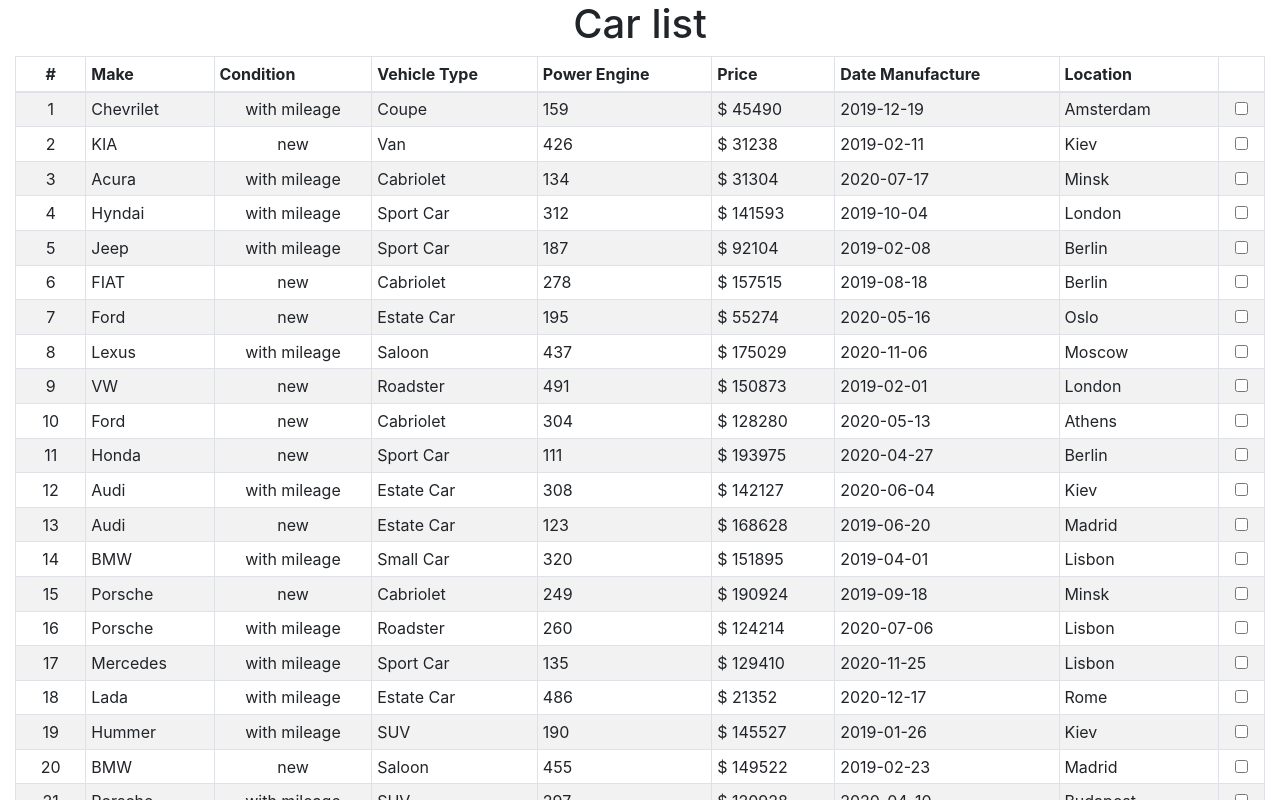
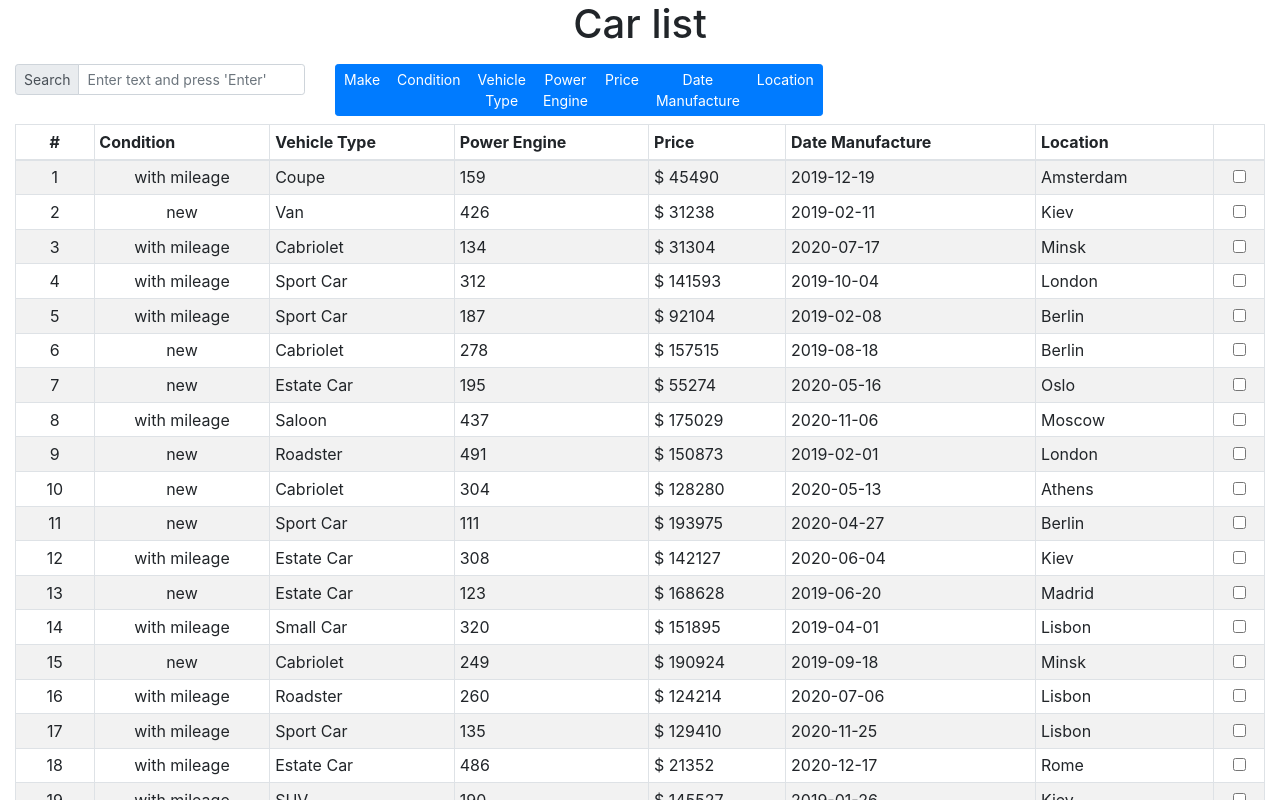
Before and after one commit to DmitryAstapenko/datagrid, a React (Create React App) app: page / in a window 1280 px wide. Shown: the top 800 px of the page. Built offline with nearby package versions, Linux system fonts and the light colour scheme.

Commit message:
feat: add add filtering

```diff
--- a/src/actions/actionCreator.js
+++ b/src/actions/actionCreator.js
@@ -1,4 +1,4 @@
-import { SORT_DECREASE, SORT_INCREASE, DELETE_CARS, CHECK_CAR } from '../constants';
+import { SORT_DECREASE, SORT_INCREASE, DELETE_CARS, CHECK_CAR, FILTER_CARS } from '../constants';
 
 export const sortDecrease = key => ({
   type: SORT_DECREASE, key
@@ -15,3 +15,7 @@
 export const checkCar = id => ({
   type: CHECK_CAR, id
 });
+
+export const filterCars = valueFilter => ({
+  type: FILTER_CARS , valueFilter
+});
--- a/src/components/dataGridTable/DataGridTable.css
+++ b/src/components/dataGridTable/DataGridTable.css
@@ -18,3 +18,7 @@
 .row-checked:hover {
   background: #dc3545 !important;
 }
+
+.dissplay-none {
+  display: none;
+}
--- a/src/components/dataGridTable/DataGridTable.jsx
+++ b/src/components/dataGridTable/DataGridTable.jsx
@@ -1,5 +1,5 @@
-import React, { useState } from 'react';
-import { Table, OverlayTrigger, Tooltip, Form } from 'react-bootstrap';
+import React, { useState, Fragment } from 'react';
+import { Table, OverlayTrigger, Tooltip, Form, Row, Col, InputGroup, FormControl, ToggleButton, ToggleButtonGroup } from 'react-bootstrap';
 import PropTypes from 'prop-types';
 import { Icon } from '@iconify/react';
 import sortAmountDownAlt from '@iconify/icons-fa-solid/sort-amount-down-alt';
@@ -10,12 +10,11 @@
 
 import './DataGridTable.css';
 
-const COLUMNS = data.columns;
-
-function DataGridTable({ cars, sortDecrease, sortIncrease, deleteCars, checkCar }) {
-  const columns = COLUMNS;
+function DataGridTable({ cars, sortDecrease, sortIncrease, deleteCars, checkCar, filterCars }) {
   const iconDefault = 'icon';
   const iconActive = 'icon-sort-active';
+
+  const [columns, setColumns] = useState(data.columns);
   const [sortedColumn, setSortedKey] = useState({
     columnKey: "",
     increaseCN: iconDefault,
@@ -24,23 +23,52 @@
 
   function handleClickSortIncs(key) {
     sortIncrease(key);
-    setSortedKey({
-      columnKey: key,
-      increaseCN: iconActive,
-      decreaseCN: iconDefault
-    })
+    setSortedKey({ columnKey: key, increaseCN: iconActive, decreaseCN: iconDefault });
   }
 
   function handleClickSortDecs(key) {
     sortDecrease(key);
-    setSortedKey({
-      columnKey: key,
-      increaseCN: iconDefault,
-      decreaseCN: iconActive
-    })
+    setSortedKey({ columnKey: key, increaseCN: iconDefault, decreaseCN: iconActive });
+  }
+
+  function handleFilterCars(value) {
+    setSortedKey({ columnKey: "", increaseCN: iconDefault, decreaseCN: iconDefault });
+    filterCars(value);
+  }
+
+  function handleKeyDown(event) {
+    if (event.key === "Enter") {
+      handleFilterCars(event.target.value);
+    }
+  }
+
+  function handleBlur(event) {
+    handleFilterCars(event.target.value);
   }
 
   return (
+    <Fragment>
+      <Row>
+        <Col xl={3} lg={3} md={6} sm={12} xs={12} >
+          <InputGroup size="sm" className="mb-2 mt-2">
+            <InputGroup.Prepend>
+              <InputGroup.Text>Search</InputGroup.Text>
+            </InputGroup.Prepend>
+            <FormControl
+              placeholder="Enter text and press 'Enter'"
+              onBlur={(event) => handleBlur(event)}
+              onKeyDown={(event) => handleKeyDown(event)}
+            />
+          </InputGroup>
+        </Col>
+        <Col xl={3} lg={3} md={6} sm={12} xs={12}>
+          <ToggleButtonGroup type="checkbox" size="sm" className="mb-2 mt-2">
+            {columns.map(column => (
+              <ToggleButton>{column.name}</ToggleButton>
+            ))}
+          </ToggleButtonGroup>
+        </Col>
+      </Row>
       <Table responsive striped bordered hover size="sm">
         <thead>
           <tr>
@@ -49,6 +77,7 @@
               const iconIncsCN = sortedColumn.columnKey === column.key ? sortedColumn.increaseCN : iconDefault;
               const iconDecsCN = sortedColumn.columnKey === column.key ? sortedColumn.decreaseCN : iconDefault;
               return (
+                column.visible ?
                 <th key={index}>
                   {column.name}
                   <Icon
@@ -61,7 +90,7 @@
                     onClick={() => handleClickSortDecs(column.key)}
                     icon={sortAmountDown}
                   />
-              </th>
+                </th> : null
               );
             })}
             <th className="text-center">
@@ -81,24 +110,19 @@
           {cars.map((car, index) => (
             <tr key={index} className={car.isChecked ? "row-checked" : null}>
               <td className="text-center">{index + 1}</td>
-            <td>{car.make}</td>
-            <td className="text-center">
-              {car.condition ? "new" : "with mileage"}
-            </td>
-            <td>{car.vehicleType}</td>
-            <td>{car.powerEngine}</td>
-            <td>
-              {`${car.price.currency} ${car.price.amount}`}
-            </td>
-            <td>{car.dateManufacture}</td>
-            <td>{car.location}</td>
-            <td className="text-center">
-              <Form.Check checked={car.isChecked} onChange={() => checkCar(car.id)} />
-            </td>
+              { columns[0].visible ? <td>{car.make}</td> : null }
+              { columns[1].visible ? <td className="text-center">{car.condition ? "new" : "with mileage"}</td> : null }
+              { columns[2].visible ? <td>{car.vehicleType}</td> : null }
+              { columns[3].visible ? <td>{car.powerEngine}</td> : null }
+              { columns[4].visible ? <td>{`${car.price.currency} ${car.price.amount}`}</td> : null }
+              { columns[5].visible ? <td>{car.dateManufacture}</td> : null }
+              { columns[6].visible ? <td>{car.location}</td> : null }
+              <td className="text-center"><Form.Check checked={car.isChecked} onChange={() => checkCar(car.id)} /></td>
             </tr>
           ))}
         </tbody>
       </Table>
+    </Fragment>
   );
 };
 
@@ -107,7 +131,8 @@
   sortDecrease: PropTypes.func,
   sortIncrease: PropTypes.func,
   deleteCars: PropTypes.func,
-  checkCar: PropTypes.func
+  checkCar: PropTypes.func,
+  filterCars: PropTypes.func
 }
 
 DataGridTable.defaultProps = {
@@ -115,7 +140,8 @@
   sortDecrease: () => {},
   sortIncrease: () => {},
   deleteCars: () => {},
-  checkCar: () => {}
+  checkCar: () => {},
+  filterCars: () => {}
 }
 
 export default DataGridTable;
--- a/src/constants.js
+++ b/src/constants.js
@@ -2,3 +2,4 @@
 export const SORT_INCREASE = 'SORT_INCREASE';
 export const DELETE_CARS = 'DELETE_CARS';
 export const CHECK_CAR = 'CHECK_CAR';
+export const FILTER_CARS = 'FILTER_CARS';
--- a/src/containers/dataGrid/DataGrid.jsx
+++ b/src/containers/dataGrid/DataGrid.jsx
@@ -1,14 +1,14 @@
 import React, { Fragment } from 'react';
 import { connect } from 'react-redux';
 
-import { sortDecrease, sortIncrease, deleteCars, checkCar } from '../../actions/actionCreator';
+import { sortDecrease, sortIncrease, deleteCars, checkCar, filterCars } from '../../actions/actionCreator';
 
 import DataGridTitle from '../../components/dataGridTitle/DataGridTitle';
 import DataGridTable from '../../components/dataGridTable/DataGridTable';
 
 import './DataGrid.css';
 
-const DataGrid = ({ cars, sortDecrease, sortIncrease, deleteCars, checkCar }) => {
+const DataGrid = ({ cars, sortDecrease, sortIncrease, deleteCars, checkCar, filterCars }) => {
   return (
     <Fragment>
       <DataGridTitle title="Car list" />
@@ -18,6 +18,7 @@
         sortIncrease={sortIncrease}
         deleteCars={deleteCars}
         checkCar={checkCar}
+        filterCars={filterCars}
       />
     </Fragment>
   );
@@ -25,4 +26,4 @@
 
 export default connect(state => ({
   cars: state.cars,
-}), { sortDecrease, sortIncrease, deleteCars, checkCar })(DataGrid);
+}), { sortDecrease, sortIncrease, deleteCars, checkCar, filterCars })(DataGrid);
--- a/src/reducers/cars.js
+++ b/src/reducers/cars.js
@@ -1,9 +1,10 @@
-import { SORT_DECREASE, SORT_INCREASE, DELETE_CARS, CHECK_CAR } from '../constants';
+import { SORT_DECREASE, SORT_INCREASE, DELETE_CARS, CHECK_CAR, FILTER_CARS } from '../constants';
 import data from '../data.json'
 
 const CARS = data.cars;
+let state = CARS;
 
-const cars = (state = CARS, { type, key, id }) => {
+const cars = (currentState = CARS, { type, key, id, valueFilter }) => {
   const compare = (p, n) => {
     const prev = key === "price" ? p.amount : p;
     const next = key === "price" ? n.amount : n;
@@ -14,22 +15,45 @@
     } else return 0;
   };
 
+  const filterCars = (cars, value) => {
+    return cars.filter(car => {
+      value = value.toLowerCase();
+      for (var prop in car) {
+        if (prop === "id") {
+          continue;
+        } else if (String(car[prop]).toLowerCase().indexOf(value) !== -1) {
+          return true;
+        } else if (prop === "price" && String(car[prop]["amount"]).toLowerCase().indexOf(value) !== -1) {
+          return true;
+        }
+      }
+      return false;
+    });
+  }
+
   switch (type) {
-    case SORT_DECREASE :
-      return [ ...state ].sort((prev, next) => compare(prev[key], next[key]));
-    case SORT_INCREASE :
-      return [ ...state ].sort((prev, next) => compare(next[key], prev[key]));
-    case DELETE_CARS :
-      return [ ...state ].filter(car => !car.isChecked);
-    case CHECK_CAR :
-      return [ ...state ].map(car => {
-        if (car.id === id) {
-          car.isChecked = !car.isChecked;
-        }
-        return car;
-      });
+    case SORT_DECREASE : {
+      return [ ...currentState ].sort((prev, next) => compare(prev[key], next[key]));
+    }
+    case SORT_INCREASE : {
+      return [ ...currentState ].sort((prev, next) => compare(next[key], prev[key]));
+    }
+    case DELETE_CARS : {
+      state = [ ...state ].filter(car => !car.isChecked);
+      return [ ...currentState ].filter(car => !car.isChecked);
+    }
+    case CHECK_CAR : {
+      return [ ...currentState ].map(car => { if (car.id === id) {car.isChecked = !car.isChecked; } return car;});
+    }
+    case FILTER_CARS : {
+      if (valueFilter !== "") {
+        return filterCars([ ...state ], valueFilter);
+      } else {
+        return [ ...state ];
+      }
+    }
     default:
-      return state;
+      return currentState;
   }
 }
 
```
Also changed, not shown: src/data.json. Lines whose indentation alone changed are shown as unchanged.
